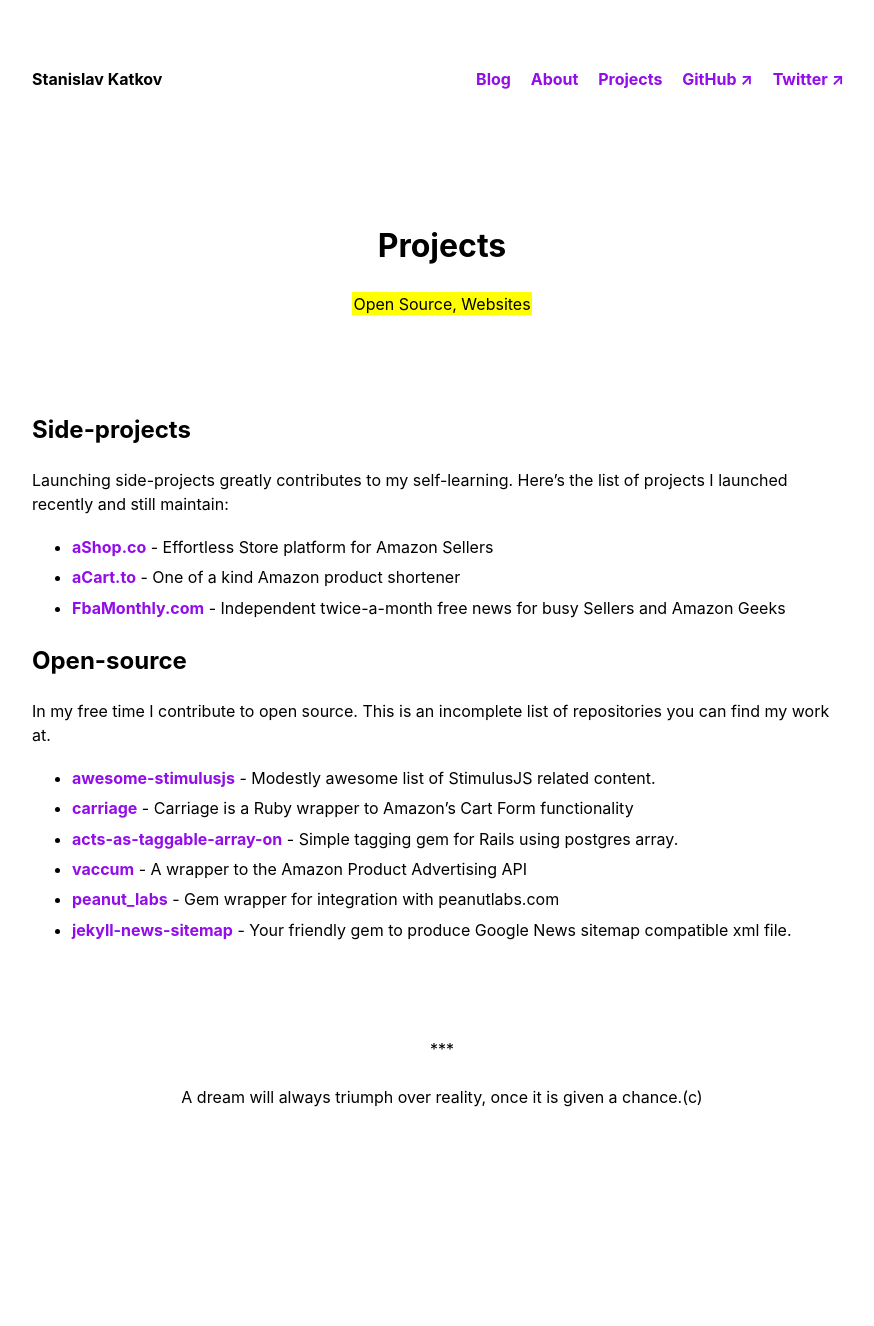
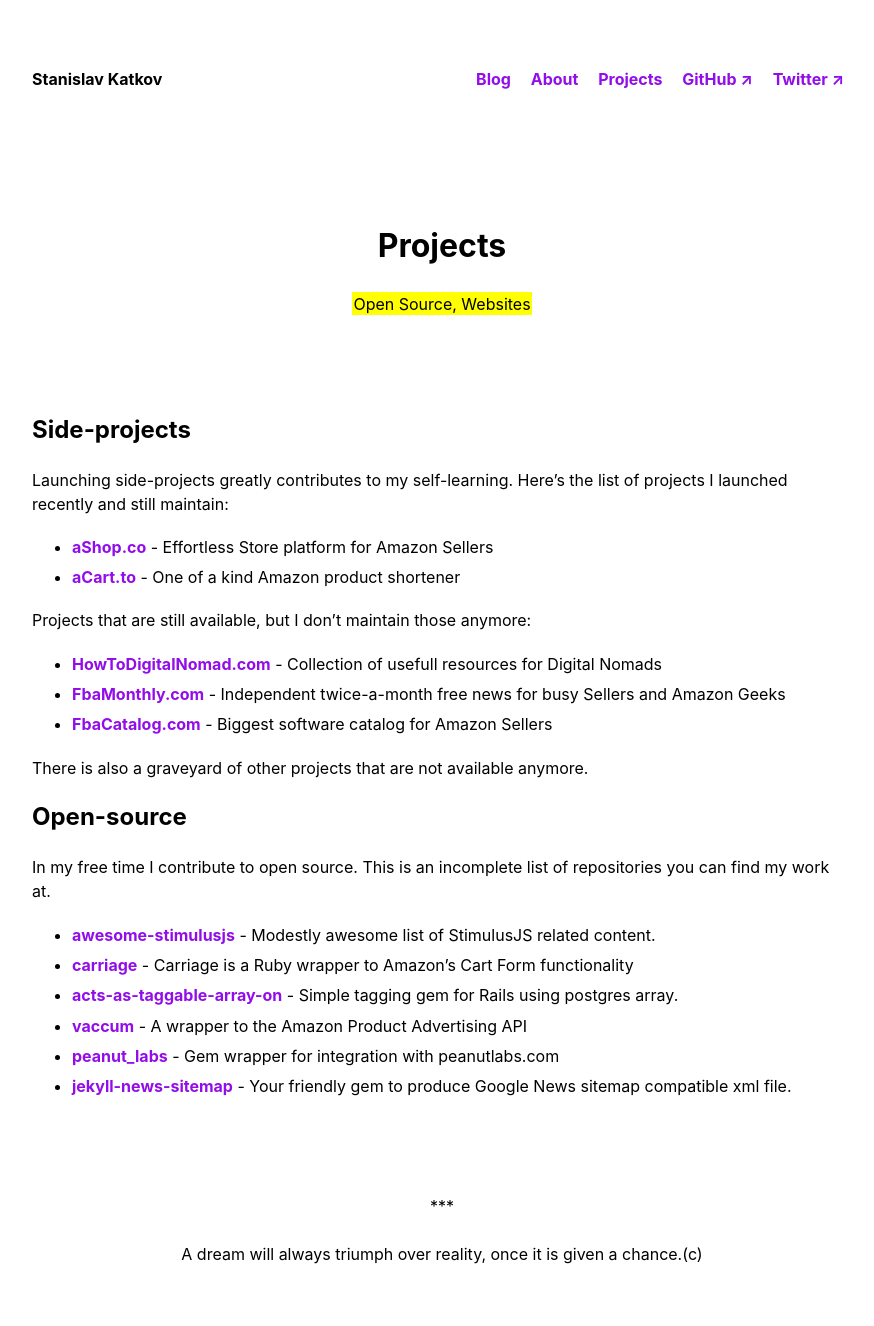
Before and after one commit to skatkov/skatkov.com, a Jekyll site: the page built from projects.md, in a window 1280 px wide. Shown: the whole page, without its empty margins (198-1072 px from the left). Built offline with Jekyll 4.4.1, drawn with Linux system fonts in a browser that asks for light colours; before the commit the page ends 1169 px from its top, so only the background shows below that.

Commit message:
Update projects.md

```diff
--- a/projects.md
+++ b/projects.md
@@ -9,7 +9,13 @@
 Launching side-projects greatly contributes to my self-learning. Here's the list of projects I launched recently and still maintain:
 - [aShop.co](https://www.ashop.co) - Effortless Store platform for Amazon Sellers
 - [aCart.to](https://www.acart.to) - One of a kind Amazon product shortener
+
+Projects that are still available, but I don't maintain those anymore:
+- [HowToDigitalNomad.com](http://www.howtodigitalnomad.com/) - Collection of usefull resources for Digital Nomads
 - [FbaMonthly.com](https://www.fbamonthly.com) - Independent twice-a-month free news for busy Sellers and Amazon Geeks
+- [FbaCatalog.com](https://www.fbacatalog.com) - Biggest software catalog for Amazon Sellers
+
+There is also a graveyard of other projects that are not available anymore.
 
 ## Open-source
 In my free time I contribute to open source. This is an incomplete list of repositories you can find my work at.
```
